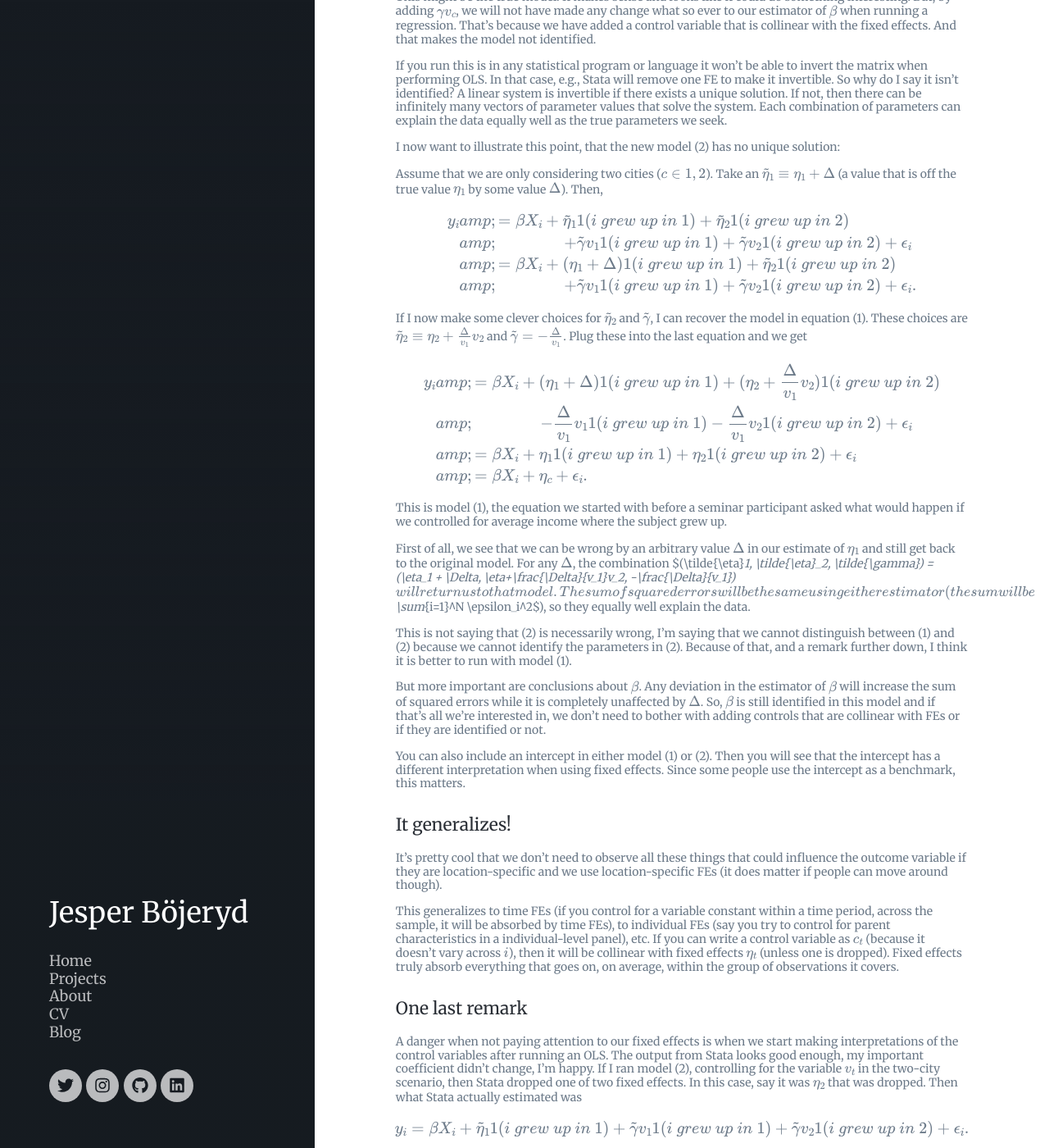
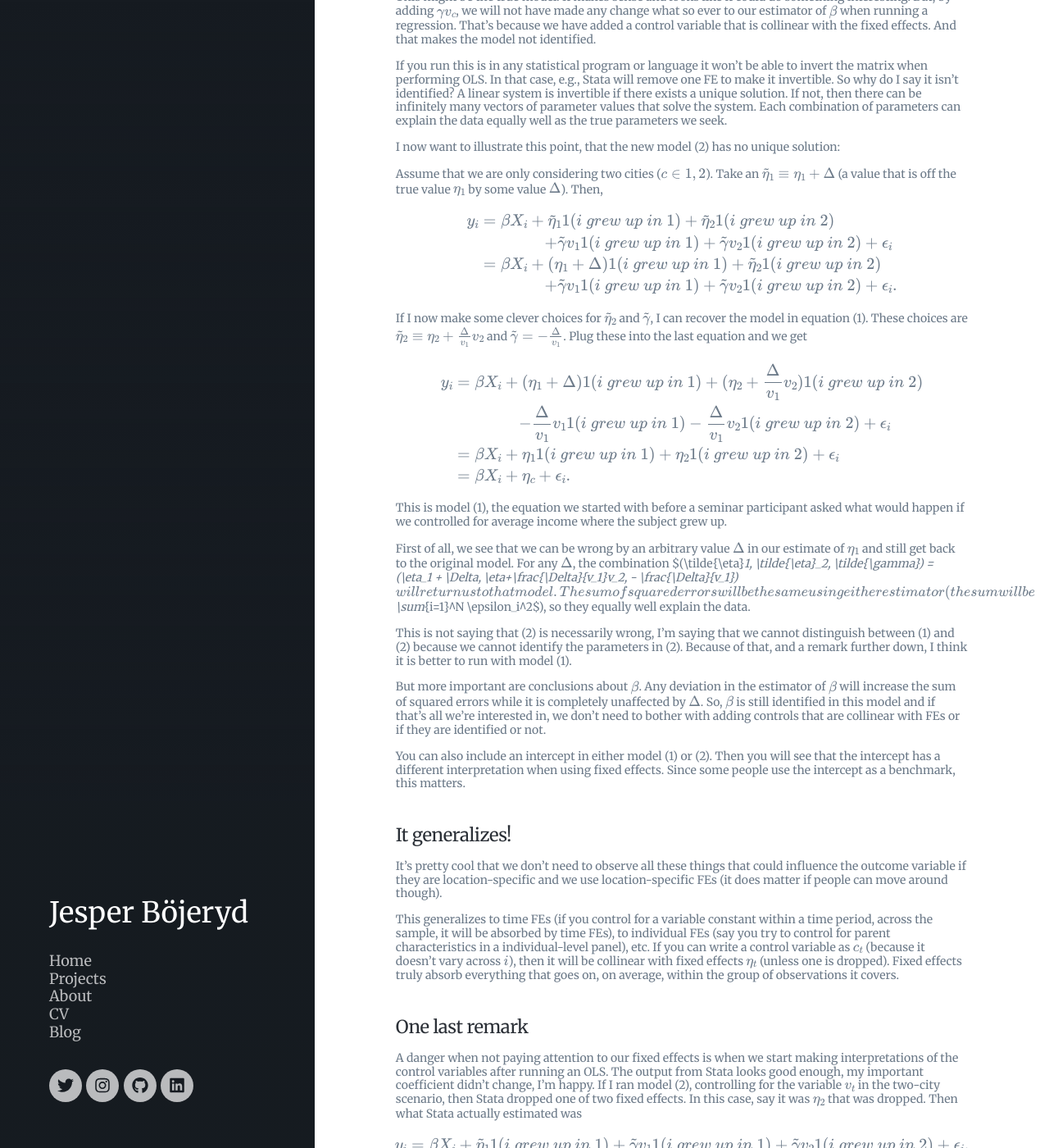
Before and after one commit to bojeryd91/bojeryd91.github.io, a Jekyll site: the page built from _posts/2020-05-26-superfluous-fixed-effects.md, in a window 1280 px wide and 1400 px high, scrolled down 834 px. Shown: the whole window at 82% size. Built offline with Jekyll 4.4.1, drawn with Linux system fonts in a browser that asks for light colours; nearby versions of some CDN libraries; some web fonts are replaced; formulas are drawn with MathJax 3; some of the changed text lies outside the part shown.

Commit message:
Update 2020-05-26-superfluous-fixed-effects.md

```diff
--- a/_posts/2020-05-26-superfluous-fixed-effects.md
+++ b/_posts/2020-05-26-superfluous-fixed-effects.md
@@ -41,11 +41,11 @@ Assume that we are only considering two cities ($c \in \{1, 2\}$). Take an $\til
 
 $$
 \begin{align*}
-y_i &amp;= \beta X_i + \tilde{\eta}_1 1(i~grew~up~in~1) + \tilde{\eta}_2 1(i~grew~up~in~2) \\
-&amp;\qquad \qquad + \tilde{\gamma} v_1 1(i~grew~up~in~1) + \tilde{\gamma} v_2 1(i~grew~up~in~2) + \epsilon_i \\
+y_i &= \beta X_i + \tilde{\eta}_1 1(i~grew~up~in~1) + \tilde{\eta}_2 1(i~grew~up~in~2) \\
+&\qquad \qquad + \tilde{\gamma} v_1 1(i~grew~up~in~1) + \tilde{\gamma} v_2 1(i~grew~up~in~2) + \epsilon_i \\
 %
-&amp;= \beta X_i + (\eta_1 + \Delta) 1(i~grew~up~in~1) + \tilde{\eta}_2 1(i~grew~up~in~2) \\
-&amp;\qquad \qquad + \tilde{\gamma} v_1 1(i~grew~up~in~1) + \tilde{\gamma} v_2 1(i~grew~up~in~2) + \epsilon_i.
+&= \beta X_i + (\eta_1 + \Delta) 1(i~grew~up~in~1) + \tilde{\eta}_2 1(i~grew~up~in~2) \\
+&\qquad \qquad + \tilde{\gamma} v_1 1(i~grew~up~in~1) + \tilde{\gamma} v_2 1(i~grew~up~in~2) + \epsilon_i.
 \end{align*}
 $$
 
@@ -53,28 +53,30 @@ If I now make some clever choices for $\tilde{\eta}_2$ and $\tilde{\gamma}$, I c
 
 $$
 \begin{align*}
-y_i &amp;= \beta X_i + (\eta_1 + \Delta) 1(i~grew~up~in~1) + (\eta_2 + \frac{\Delta}{v_1}v_2) 1(i~grew~up~in~2) \\
-&amp;\qquad \qquad - \frac{\Delta}{v_1} v_1 1(i~grew~up~in~1) - \frac{\Delta}{v_1} v_2 1(i~grew~up~in~2) + \epsilon_i \\
+y_i &= \beta X_i + (\eta_1 + \Delta) 1(i~grew~up~in~1) + (\eta_2 + \frac{\Delta}{v_1}v_2) 1(i~grew~up~in~2) \\
+&\qquad \qquad - \frac{\Delta}{v_1} v_1 1(i~grew~up~in~1) - \frac{\Delta}{v_1} v_2 1(i~grew~up~in~2) + \epsilon_i \\
 %
-&amp;= \beta X_i + \eta_1 1(i~grew~up~in~1) + \eta_2 1(i~grew~up~in~2) + \epsilon_i \\
-&amp;= \beta X_i + \eta_c + \epsilon_i.
+&= \beta X_i + \eta_1 1(i~grew~up~in~1) + \eta_2 1(i~grew~up~in~2) + \epsilon_i \\
+&= \beta X_i + \eta_c + \epsilon_i.
 \end{align*}
 $$
 
 This is model (1), the equation we started with before a seminar participant asked what would happen if we controlled for average income where the subject grew up.
 
-First of all, we see that we can be wrong by an arbitrary value $\Delta$ in our estimate of $\eta_1$ and still get back to the original model. For any $\Delta$, the combination $(\tilde{\eta}_1, \tilde{\eta}_2, \tilde{\gamma}) = (\eta_1 + \Delta, \eta+\frac{\Delta}{v_1}v_2, -\frac{\Delta}{v_1})$ will return us to that model. The sum of squared errors will be the same using either estimator (the sum will be $\sum_{i=1}^N \epsilon_i^2$), so they equally well explain the data.
+First of all, we see that we can be wrong by an arbitrary value $\Delta$ in our estimate of $\eta_1$ and still get back to the original model. For any $\Delta$, the combination $(\tilde{\eta}_1, \tilde{\eta}_2, \tilde{\gamma}) = (\eta_1 + \Delta, \eta+\frac{\Delta}{v_1}v_2, - \frac{\Delta}{v_1})$ will return us to that model. The sum of squared errors will be the same using either estimator (the sum will be $\sum_{i=1}^N \epsilon_i^2$), so they equally well explain the data.
 
 This is not saying that (2) is necessarily wrong, I'm saying that we cannot distinguish between (1) and (2) because we cannot identify the parameters in (2). Because of that, and a remark further down, I think it is better to run with model (1).
 
 But more important are conclusions about $\beta$. Any deviation in the estimator of $\beta$ will increase the sum of squared errors while it is completely unaffected by $\Delta$. So, $\beta$ is still identified in this model and if that's all we're interested in, we don't need to bother with adding controls that are collinear with FEs or if they are identified or not.
 
 You can also include an intercept in either model (1) or (2). Then you will see that the intercept has a different interpretation when using fixed effects. Since some people use the intercept as a benchmark, this matters.
-<h4>It generalizes!</h4>
+
+### It generalizes!
 It's pretty cool that we don't need to observe all these things that could influence the outcome variable if they are location-specific and we use location-specific FEs (it does matter if people can move around though).
 
 This generalizes to time FEs (if you control for a variable constant within a time period, across the sample, it will be absorbed by time FEs), to individual FEs (say you try to control for parent characteristics in a individual-level panel), etc. If you can write a control variable as $c_t$ (because it doesn't vary across $i$), then it will be collinear with fixed effects $\eta_t$ (unless one is dropped). Fixed effects truly absorb everything that goes on, on average, within the group of observations it covers.
-<h4>One last remark</h4>
+
+### One last remark
 A danger when not paying attention to our fixed effects is when we start making interpretations of the control variables after running an OLS. The output from Stata looks good enough, my important coefficient didn't change, I'm happy. If I ran model (2), controlling for the variable $v_t$ in the two-city scenario, then Stata dropped one of two fixed effects. In this case, say it was $\eta_2$ that was dropped. Then what Stata actually estimated was
 
 $$
@@ -89,8 +91,8 @@ By matching of coefficients,
 
 $$
 \begin{alignat*}{3}
-\tilde{\eta}_1 + \tilde{\gamma}v_1 &amp;= \eta_1 + \gamma v_1 &amp;\Rightarrow &amp;&amp;\tilde{\eta}_1 &amp;= \eta_1 + (\gamma - \tilde{\gamma}) v_1,\\
-\tilde{\gamma} v_2 &amp;= \eta_2 + \gamma v_2 &amp;\Rightarrow &amp;&amp;\tilde{\gamma} &amp;= \frac{\eta_2}{v_2} + \gamma
+\tilde{\eta}_1 + \tilde{\gamma}v_1 &= \eta_1 + \gamma v_1 &\Rightarrow &&\tilde{\eta}_1 &= \eta_1 + (\gamma - \tilde{\gamma}) v_1,\\
+\tilde{\gamma} v_2 &= \eta_2 + \gamma v_2 &\Rightarrow &&\tilde{\gamma} &= \frac{\eta_2}{v_2} + \gamma
 \end{alignat*}
 $$
 
```
